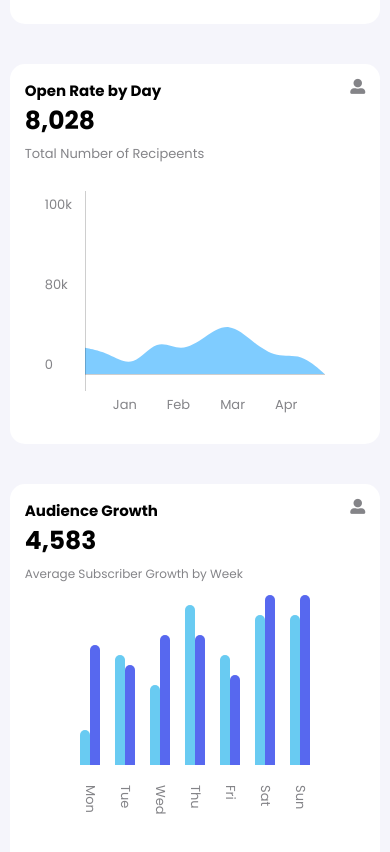
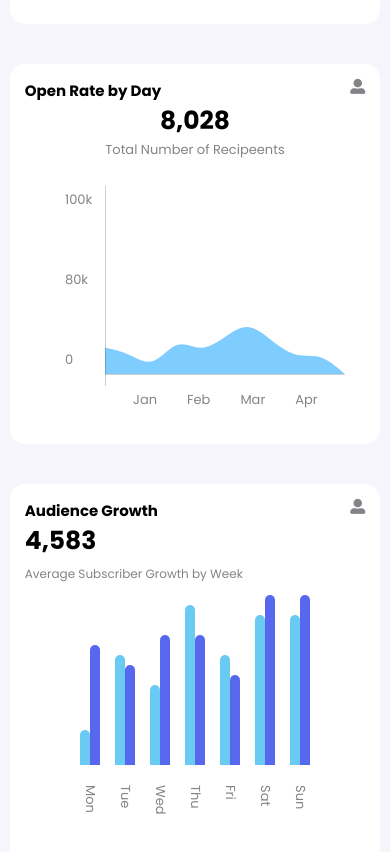
Before and after one commit to sathyaramkumar/form, a website: page index.html in a window 390 px wide. Shown: the part 1374-2226 px from the top of the page. Drawn offline with Linux system fonts and the light colour scheme.

Commit message:
changing tablet viewport value

```diff
--- a/src/scss/_growth.scss
+++ b/src/scss/_growth.scss
@@ -130,7 +130,7 @@
 }
 
 // tablet view
-@media (max-width: 1000px) {
+@media (max-width: 1300px) {
     .growth__card {
         padding: 15px 0 0 0;
         width: 44vw;
--- a/src/scss/_layout.scss
+++ b/src/scss/_layout.scss
@@ -8,7 +8,7 @@
 }
 
 // tablet view
-@media (max-width: 1000px) {
+@media (max-width: 1300px) {
     .navbar {
         &__container {
             @include flex (row);
@@ -40,7 +40,7 @@
 }
 
 // tablet view
-@media (max-width: 1000px) {
+@media (max-width: 1300px) {
     .container {
         width: 90vw;
         margin: auto;
@@ -109,7 +109,7 @@
 
 
 // tablet view
-@media (max-width: 1000px) {
+@media (max-width: 1300px) {
     .container__grid {
         display: grid;
         grid-template-areas:
--- a/src/scss/_mini-cards.scss
+++ b/src/scss/_mini-cards.scss
@@ -24,7 +24,7 @@
 
 // tablet view
 
-@media (max-width: 1000px) {
+@media (max-width: 1300px) {
     .campaign__card {
         width: 44vw;
     }
@@ -64,7 +64,7 @@
 
 // tablet view
 
-@media (max-width: 1000px) {
+@media (max-width: 1300px) {
     .post__card {
         width: 44vw;
     }
--- a/src/scss/_navbar.scss
+++ b/src/scss/_navbar.scss
@@ -141,7 +141,7 @@
 
 // tablet view
 
-@media (max-width: 1000px) {
+@media (max-width: 1300px) {
     .navbar {
         width: 100vw;
         position: relative;
--- a/src/scss/_performace-card.scss
+++ b/src/scss/_performace-card.scss
@@ -292,7 +292,7 @@
 }
 
 // tablet view
-@media (max-width: 1000px) {
+@media (max-width: 1300px) {
 
     .performance__card {
         width: 90vw;
--- a/src/scss/_rate-card.scss
+++ b/src/scss/_rate-card.scss
@@ -76,11 +76,20 @@
 
 // tablet view
 
-@media (max-width: 1000px) {
+@media (max-width: 1300px) {
     .rate__card {
         width: 44vw;
         height: 380px;
         &__graph {
+            width: 300px;
+            margin: auto;
+            .graph__title {
+               text-align: center;
+            }
+            .graph__sub_title {
+                display: block;
+                text-align: center;
+            }
             .graph__field {
                 margin-left: 20px;
                 svg {
--- a/src/scss/_status-bar.scss
+++ b/src/scss/_status-bar.scss
@@ -83,7 +83,7 @@
 }
 // tablet view
 
-@media (max-width: 1000px) {
+@media (max-width: 1300px) {
     .status__bar {
         display: block;
         &__profile {
--- a/src/scss/_status-card.scss
+++ b/src/scss/_status-card.scss
@@ -79,7 +79,7 @@
 }
 
 // tablet view
-@media (max-width: 1000px) {
+@media (max-width: 1300px) {
     .status__card {
         width: 44vw;
         height: 400px;
```
Also changed, not shown: src/scss/style.css, 1 other file.
